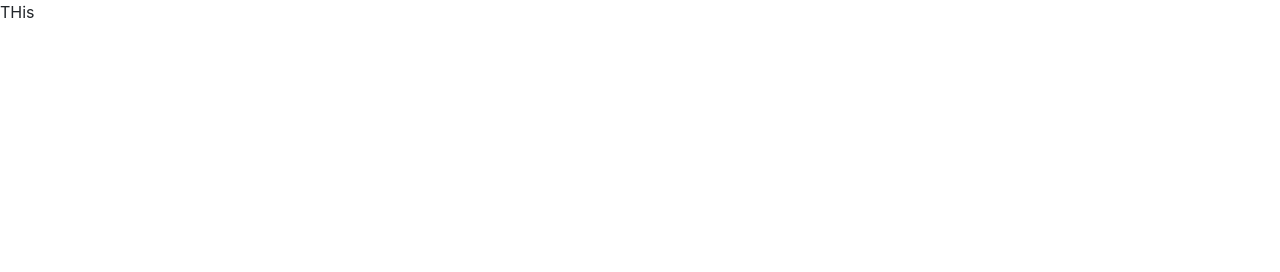
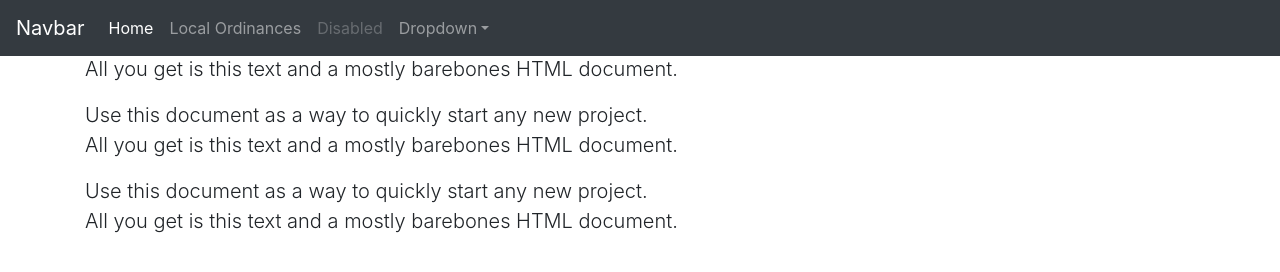
Before and after one commit to Covidevictions/main, a plain HTML site: page index.html in a window 1280 px wide. Drawn offline with nearby package versions, Linux system fonts and the light colour scheme.

Commit message:
Update index.html

```diff
--- a/index.html
+++ b/index.html
@@ -16,7 +16,52 @@
 </head>
 <body>
 
-THis
+<nav class="navbar navbar-expand-md navbar-dark bg-dark fixed-top">
+      <a class="navbar-brand" href="#">Navbar</a>
+      <button class="navbar-toggler" type="button" data-toggle="collapse" data-target="#navbarsExampleDefault" aria-controls="navbarsExampleDefault" aria-expanded="false" aria-label="Toggle navigation">
+        <span class="navbar-toggler-icon"></span>
+      </button>
+
+      <div class="collapse navbar-collapse" id="navbarsExampleDefault">
+        <ul class="navbar-nav mr-auto">
+          <li class="nav-item active">
+            <a class="nav-link" href="#">Home <span class="sr-only">(current)</span></a>
+          </li>
+          <li class="nav-item">
+            <a class="nav-link" href="#">Local Ordinances</a>
+          </li>
+          <li class="nav-item">
+            <a class="nav-link disabled" href="#">Disabled</a>
+          </li>
+          <li class="nav-item dropdown">
+            <a class="nav-link dropdown-toggle" href="http://example.com" id="dropdown01" data-toggle="dropdown" aria-haspopup="true" aria-expanded="false">Dropdown</a>
+            <div class="dropdown-menu" aria-labelledby="dropdown01">
+              <a class="dropdown-item" href="#">Action</a>
+              <a class="dropdown-item" href="#">Another action</a>
+              <a class="dropdown-item" href="#">Something else here</a>
+            </div>
+          </li>
+        </ul>
+
+      </div>
+    </nav>
+
+    <!--<main role="main" class="container">
+
+      <div class="starter-template">
+        <h2>Bootstrap starter template</h2>
+          <h2>HI THERE</h2>
+        <p class="lead">Use this document as a way to quickly start any new project.<br> All you get is this text and a mostly barebones HTML document.</p>
+      </div>
+
+    </main>-->
+      <div class="container">Let's try again  <p class="lead">Use this document as a way to quickly start any new project.<br> All you get is this text and a mostly barebones HTML document.</p>  <p class="lead">Use this document as a way to quickly start any new project.<br> All you get is this text and a mostly barebones HTML document.</p>  <p class="lead">Use this document as a way to quickly start any new project.<br> All you get is this text and a mostly barebones HTML document.</p></div>
+
+    <!-- Optional JavaScript -->
+    <!-- jQuery first, then Popper.js, then Bootstrap JS -->
+    <script src="https://code.jquery.com/jquery-3.3.1.slim.min.js" integrity="sha384-q8i/X+965DzO0rT7abK41JStQIAqVgRVzpbzo5smXKp4YfRvH+8abtTE1Pi6jizo" crossorigin="anonymous"></script>
+    <script src="https://cdnjs.cloudflare.com/ajax/libs/popper.js/1.14.7/umd/popper.min.js" integrity="sha384-UO2eT0CpHqdSJQ6hJty5KVphtPhzWj9WO1clHTMGa3JDZwrnQq4sF86dIHNDz0W1" crossorigin="anonymous"></script>
+    <script src="https://stackpath.bootstrapcdn.com/bootstrap/4.3.1/js/bootstrap.min.js" integrity="sha384-JjSmVgyd0p3pXB1rRibZUAYoIIy6OrQ6VrjIEaFf/nJGzIxFDsf4x0xIM+B07jRM" crossorigin="anonymous"></script>
 
 </body>
 
```
